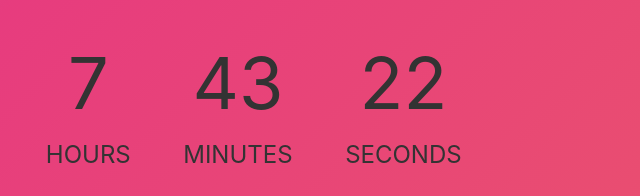
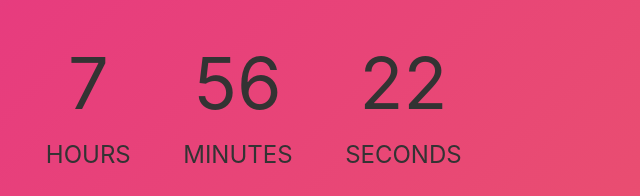
Before and after one commit to sam07172204/20240426_renee-sam, a plain HTML site: page samtest.html in a window 1280 px wide. Shown: the part 319-515 px from the top of the page, 460-1100 px from the left. Drawn offline with nearby package versions, Linux system fonts and the light colour scheme.

Commit message:
Add files via upload

```diff
--- a/samtest.html
+++ b/samtest.html
@@ -46,7 +46,7 @@ const second = 1000,
         minute = second * 60,
         hour = minute * 60,
         day = hour * 24;
-    birthday = '2024/03/29 11:35'
+    birthday = '2024/03/29 11:48'
     //end
 
     const countDown = new Date(birthday).getTime(),
@@ -71,19 +71,25 @@ const second = 1000,
         }, 0)
 
 
-        birthday_t = '2024/03/29 11:42';
+        birthday_t = '2024/03/29 11:49';
         const countDown_t = new Date(birthday_t).getTime()
         const now_t = new Date().getTime(),
         distance_t = countDown_t - now_t;
-        if(distance_t<0){
+        console.log(distance_t)
+        setTimeout(() => {
+            if(distance_t<0){
+            console.log(123456)
             document.getElementById("headline").innerText = "2024/04/26 阿蕊 ㄟ 生日驚喜 !";
+            console.log(document.getElementById("headline"))
         }
+        }, 200);
+
 
 
     }());
 
     function enter_page(){
-        birthday = '2024/03/29 11:42';
+        birthday = '2024/03/29 11:49';
         const countDown = new Date(birthday).getTime()
         const now = new Date().getTime(),
         distance = countDown - now;
```
Also changed, not shown: index.html (+8 -3 lines).
